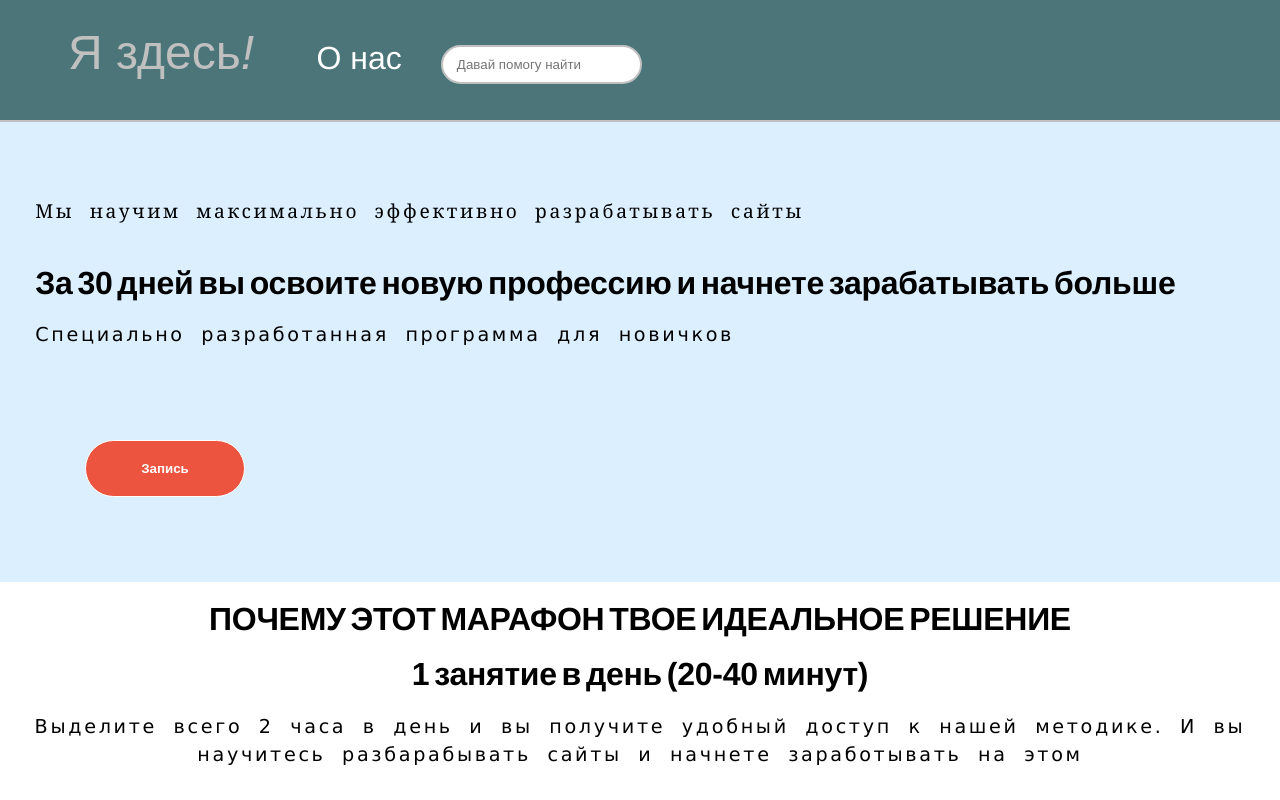
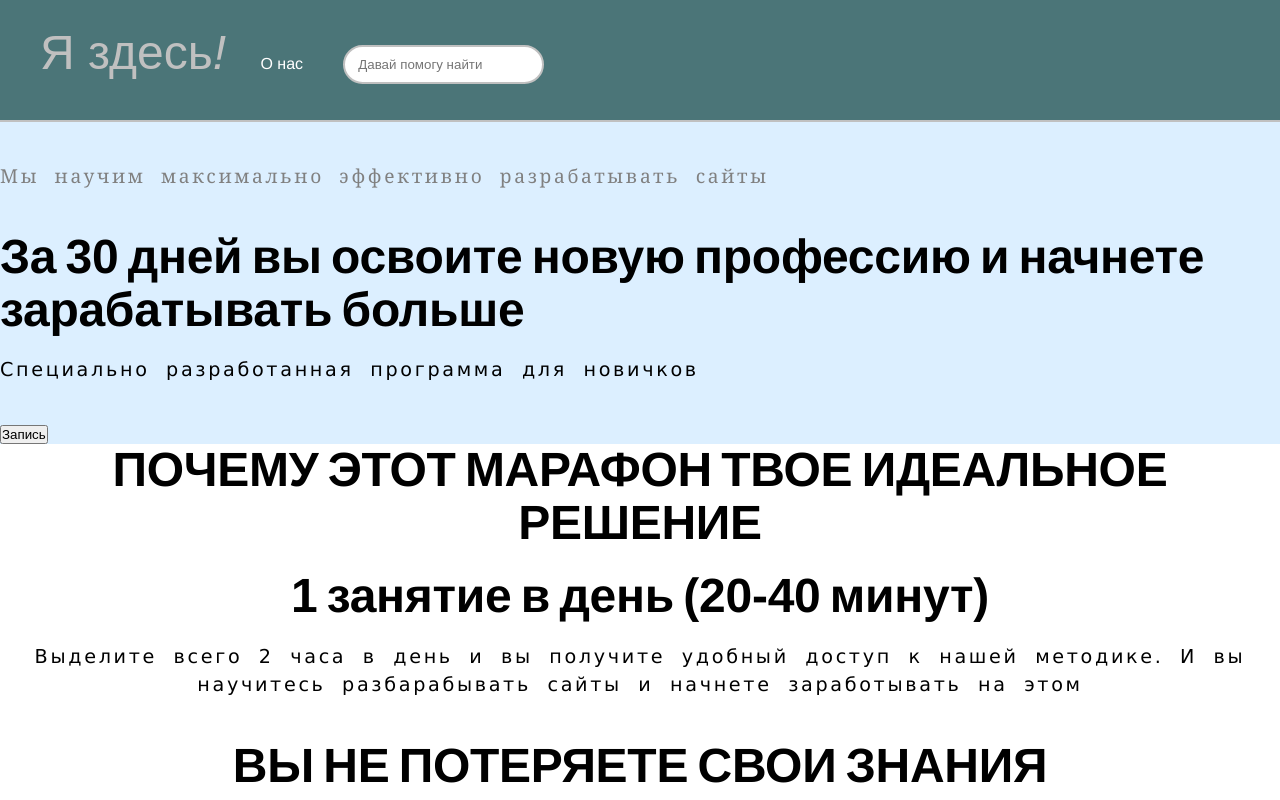
Before and after one commit to goKeitRu/-, a plain HTML site: page index.html in a window 1280 px wide. Shown: the top 800 px of the page. Drawn offline with Linux system fonts and the light colour scheme.

Commit message:
Revert "save"
This reverts commit 5ebaa4d03080c44d0e986dde45160781a206cfc7.

```diff
--- a/index.js
+++ b/index.js
@@ -1,24 +1,24 @@
-import FluentRevealEffect from "../lib/js/main";
+import FluentRevealEffect from "main";
 
 // console.log(FluentRevealEffect)
 
-FluentRevealEffect.applyEffect(".toolbar", {
+FluentRevealEffect.applyEffect("header", {
 	lightColor: "rgba(255,255,255,0.1)",
 	gradientSize: 500
 });
 
-FluentRevealEffect.applyEffect(".toolbar > .btn", {
+FluentRevealEffect.applyEffect("header", {
 	clickEffect: true
 });
 
-FluentRevealEffect.applyEffect(".effect-group-container", {
+FluentRevealEffect.applyEffect("header", {
 	clickEffect: true,
 	lightColor: "rgba(255,255,255,0.6)",
 	gradientSize: 80,
 	isContainer: true,
 	children: {
-		borderSelector: ".btn-border",
-		elementSelector: ".btn",
+		borderSelector: "header",
+		elementSelector: "header",
 		lightColor: "rgba(255,255,255,0.3)",
 		gradientSize: 150
 	}
--- a/style.css
+++ b/style.css
@@ -15,8 +15,13 @@ Html {
 body {
 	width: 100%;
 	height: 100%;
+<<<<<<< HEAD
 	color: black;
 	background: white;
+=======
+	color: #2f2c2c;
+	background: #f7f7f7;
+>>>>>>> parent of 5ebaa4d... save
 	font-size: 1em;
 	font-family: "Jazz Gothic", sans-serif;
 	line-height: 100%;
@@ -72,12 +77,15 @@ header {
 	font-size: 3em;
 	font-family: Gabriola, sans-serif;
 	color: silver;
-	padding: 1em;
-	margin-top: 1em;
+	padding: 20px;
+	margin-bottom: 20px 40px 50px;
 }
 
 #contact {
+<<<<<<< HEAD
 	margin-top: 10px;
+=======
+>>>>>>> parent of 5ebaa4d... save
 	font-size: 2em;
 	padding: 10px;
 	font-family: helvetica, sans-serif;
@@ -87,7 +95,6 @@ header {
 .blocklight-blue {
 	text-align: left;
 	background: #dcefff;
-	padding: 2.2em;
 }
 
 
@@ -105,13 +112,17 @@ input,
 	margin: 25px;
 }
 
+p {
+	;
+}
+
 .basic {
 	font-family: georgia, serif;
 	font-size: 1.2em;
 	letter-spacing: 2pt;
 	word-spacing: 5.8pt;
 	line-height: 1.5;
-	color: black;
+	color: grey;
 	margin-bottom: 40px;
 	padding-top: 40px;
 }
@@ -120,12 +131,11 @@ input,
 	font-family: helvetica, sans-serif;
 	font-weight: bold;
 	color: black;
-	font-size: 2em;
+	font-size: 3em;
 	letter-spacing: -0.2pt;
 	word-spacing: -2.8pt;
 	line-height: 1.1;
 	margin-bottom: 20px;
-	margin-top: 20px;
 }
 
 .info {
@@ -137,22 +147,19 @@ input,
 	color: black;
 	margin-bottom: 40px;
 }
+<<<<<<< HEAD
 
 /*cтиль для кнопок*/
+=======
+>>>>>>> parent of 5ebaa4d... save
 .btn {
-	padding: 20px 55px;
+	padding: 30px;
 	border: 1px solid white;
-	background: #ec543f;
-	color: white;
-	font-weight: bold;
-	border-radius: 40px;
-	text-align: center;
-	margin: 50px;
+	background: silver;
+	color: crimson;
+	border-radius: 15px;
 }
-
-
-/* конец стилей id классов
-и других меньших частей */
+/* конец стилей id классов и других меньших частей */
 footer {
 	border-top: 2px solid silver;
 	margin-top: 10px;
```
